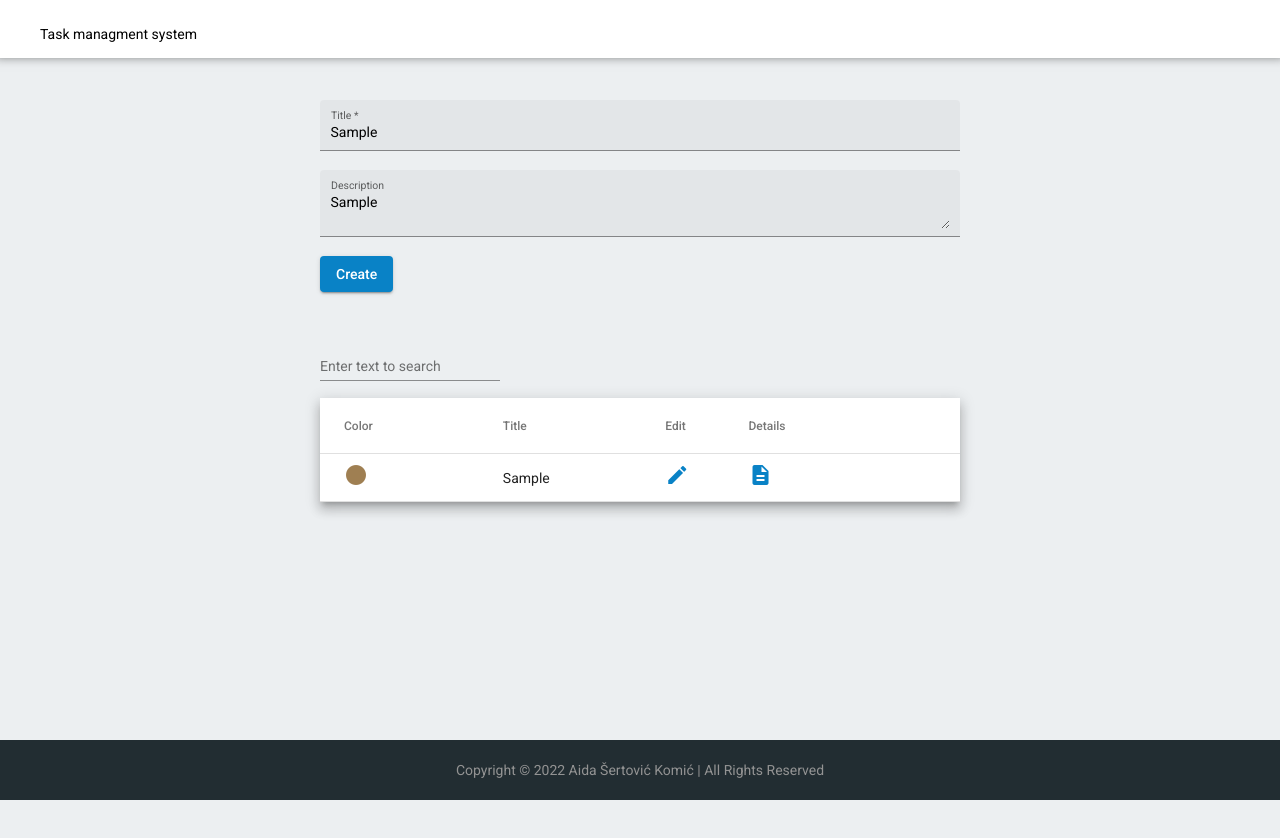
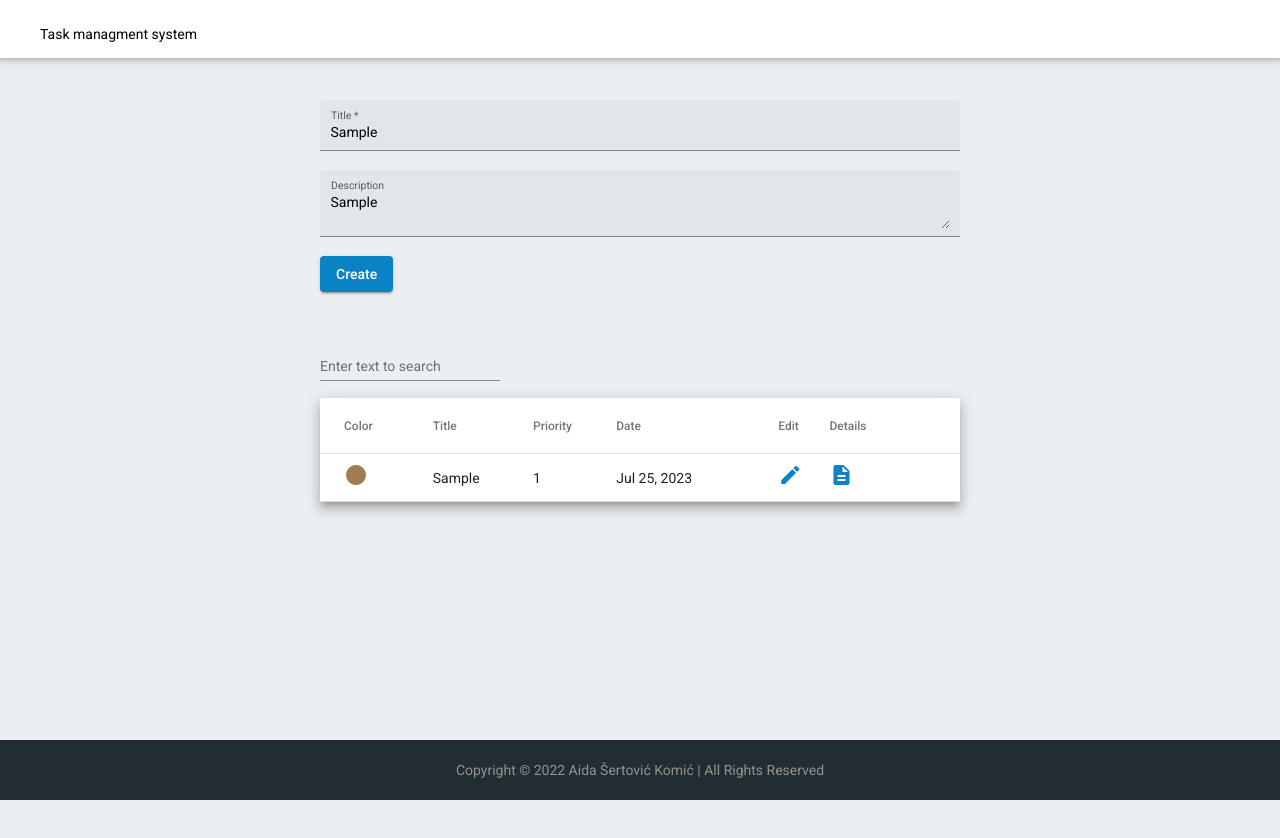
Before and after one commit to aida-sertovic-komic/task-management, an Angular app: page / in a window 1280 px wide. Both pictures are taken after typing "Sample", "Sample" into the empty fields and a click on the button "Create". Shown: the top 838 px of the page. Built offline with nearby package versions, Linux system fonts and the light colour scheme; what ng2-search-filter would draw is missing.

Commit message:
sort task list by priority and new date

```diff
--- a/src/app/components/models/task.model.ts
+++ b/src/app/components/models/task.model.ts
@@ -1,6 +1,6 @@
 export interface Task {
-    id?: number;
-    dueDate?: string;
+    id: number;
+    dueDate: string;
     title: string;
     description: string;
     priority: number;
--- a/src/app/components/service/task.service.ts
+++ b/src/app/components/service/task.service.ts
@@ -14,23 +14,20 @@ export class TaskService {
         const taskArray: Task[] = JSON.parse(taskString);
         return taskArray;
     }
+
     public initTasks(): void {
         const tasks = this.parseTasks();
-        this.tasks$.next(tasks);
+        this.tasks$.next(this.sortTasks(tasks));
     }
 
     public getTasksObservable(): Observable<Task[]> {
-        return this.tasks$.pipe();
-    }
-
-    public getTasks(): Task[] {
-        return this.tasks;
+        return this.tasks$;
     }
 
     public addTask(task: Task): void {
         this.tasks.push(task);
-        this.tasks$.next(this.tasks);
         localStorage.setItem('Tasks', JSON.stringify(this.tasks))
+        this.tasks$.next(this.sortTasks(this.tasks));
     }
 
     public searchTasks(searchTerm: string): void {
@@ -39,4 +36,11 @@ export class TaskService {
         })
         this.tasks$.next(filteredTasks)
     }
+
+    public sortTasks(tasks: Task[]): Task[] {
+        const sortedTasks = tasks.sort((a, b) => {
+            return (a.priority - b.priority) || (new Date(a.dueDate).getTime() - new Date(b.dueDate).getTime());
+        })
+        return sortedTasks;
+    }
 }
--- a/src/app/components/task-add/task-add.component.ts
+++ b/src/app/components/task-add/task-add.component.ts
@@ -41,7 +41,7 @@ export class TaskAddComponent implements OnInit {
     }
 
     public addPriority(): void {
-      const taskList = this.taskService.getTasks();
+      const taskList = this.taskService.parseTasks();
       if (!taskList.length) {
         this.taskForm.get('priority')?.patchValue(1)
       }
--- a/src/app/components/task-list/task-list.component.html
+++ b/src/app/components/task-list/task-list.component.html
@@ -21,6 +21,16 @@
             <td mat-cell *matCellDef="let element" matTooltip={{element.title}}> {{element.title | filterString }} </td>
         </ng-container>
 
+        <ng-container matColumnDef="priority">
+            <th mat-header-cell *matHeaderCellDef> Priority </th>
+            <td mat-cell *matCellDef="let element"> {{element.priority}} </td>
+        </ng-container>
+
+        <ng-container matColumnDef="dueDate">
+            <th mat-header-cell *matHeaderCellDef> Date </th>
+            <td mat-cell *matCellDef="let element"> {{element.dueDate | date: 'mediumDate'}} </td>
+        </ng-container>
+
         <ng-container matColumnDef="update">
             <th mat-header-cell *matHeaderCellDef> Edit </th>
             <td mat-cell *matCellDef="">
--- a/src/app/components/task-list/task-list.component.ts
+++ b/src/app/components/task-list/task-list.component.ts
@@ -10,7 +10,7 @@ import { TaskService } from '../service/task.service';
 })
 export class TaskListComponent implements OnInit {
   public items$!: Observable<Task[]>;
-  public displayedColumns: string[] = ['color','title', 'update','details'];
+  public displayedColumns: string[] = ['color','title','priority','dueDate', 'update','details'];
   public filterTerm: string = '';
   constructor(private taskService: TaskService) { }
 
@@ -26,4 +26,5 @@ export class TaskListComponent implements OnInit {
   public openDetails(task: Task): void {
     console.log(task)
   }
+
 }
```
